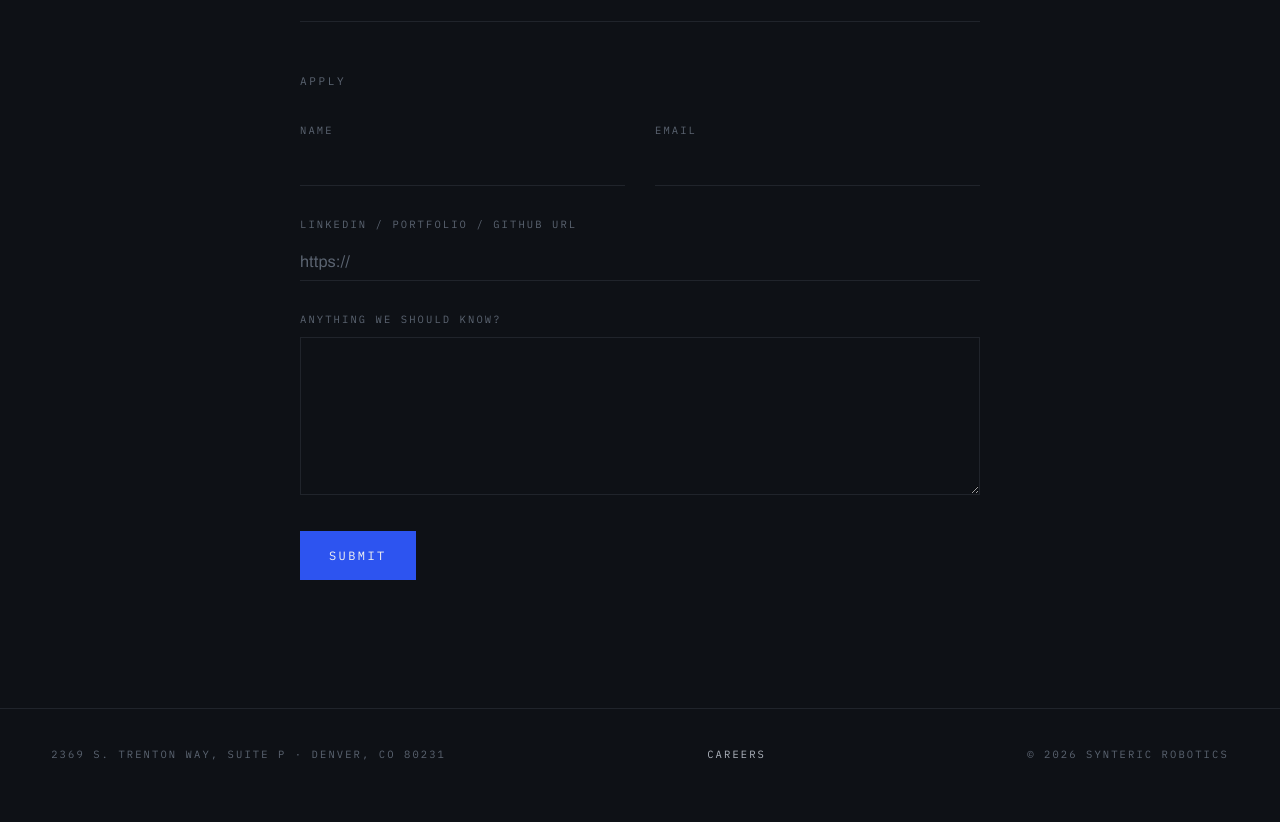
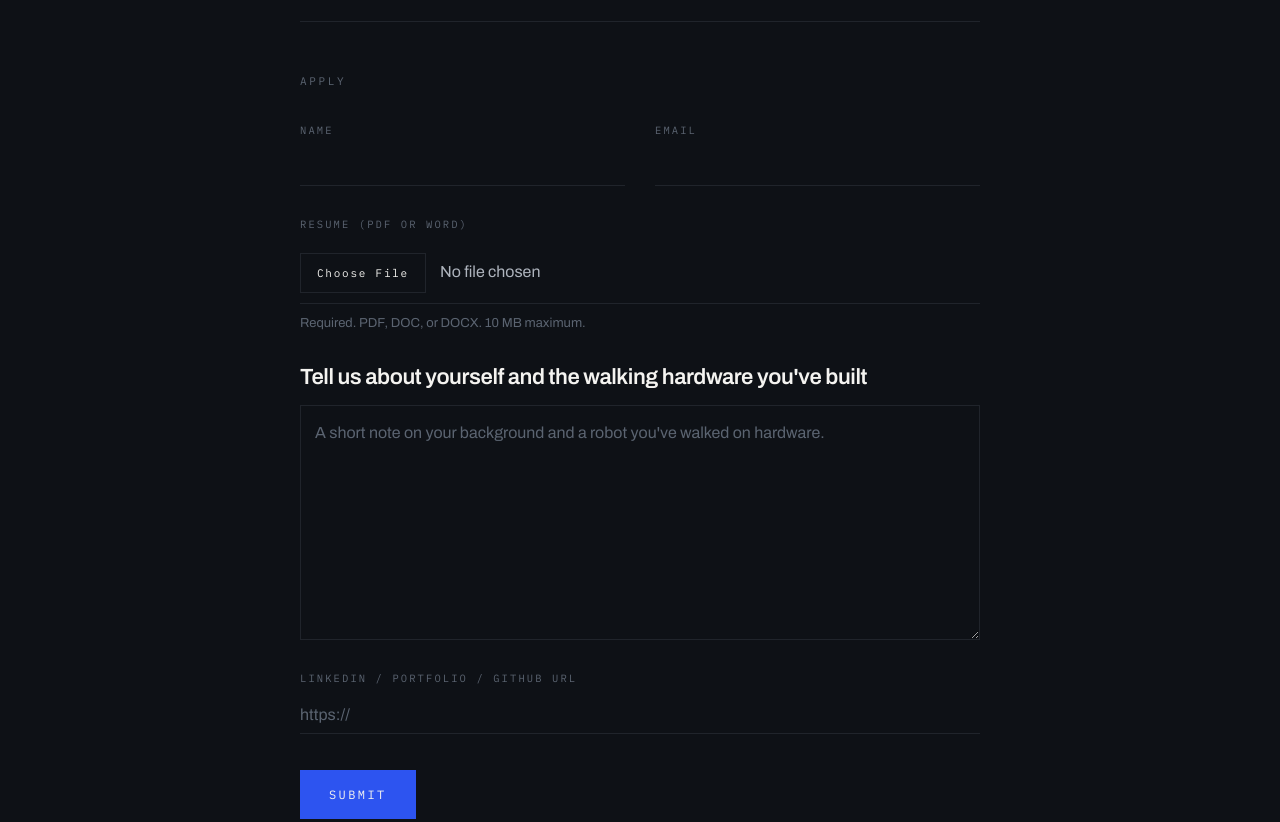
Before and after one commit to RobleusCaesar/syntericrobotics-site, a plain HTML site: page careers/contract-robotics-engineer-legged-locomotion/index.html in a window 1280 px wide. Shown: the part 2260-3082 px from the top of the page. Before the commit the page ends 3060 px from the top, so only its background shows below. Drawn offline with Linux system fonts and the light colour scheme.

Commit message:
Require a resume and a note on career applications (#2)
FormSubmit only delivers file attachments from a multipart form POST,
so the role forms stop using the JSON AJAX call. Applicants must attach
a PDF or Word resume and write a short note. The recipient, subject,
role, and honeypot stay the same.

Co-authored-by: Cursor Agent <cursoragent@cursor.com>
Co-authored-by: RobleusCaesar <RobleusCaesar@users.noreply.github.com>

```diff
--- a/careers/contract-robotics-engineer-legged-locomotion/index.html
+++ b/careers/contract-robotics-engineer-legged-locomotion/index.html
@@ -39,6 +39,11 @@ a:hover { color:#2D54F0; }
 input, textarea, button { font-family:inherit; }
 input:focus-visible, textarea:focus-visible, button:focus-visible { outline:1px solid #2D54F0; outline-offset:2px; }
 input::placeholder, textarea::placeholder { color:#5B6471; }
+input[type="file"] { width:100%; max-width:100%; color:#AEB4BD; font-size:16px; color-scheme:dark; }
+input[type="file"]::file-selector-button,
+input[type="file"]::-webkit-file-upload-button { font-family:'IBM Plex Mono', monospace; font-size:11px; letter-spacing:0.16em; color:#F4F3F0; background:transparent; border:1px solid #20242B; padding:12px 16px; margin-right:14px; cursor:pointer; }
+input[type="file"]::file-selector-button:hover,
+input[type="file"]::-webkit-file-upload-button:hover { border-color:#2D54F0; color:#2D54F0; }
 @media (prefers-reduced-motion: reduce) { *, *::before, *::after { animation:none !important; transition:none !important; } }
 </style>
 </helmet>
@@ -115,15 +120,7 @@ input::placeholder, textarea::placeholder { color:#5B6471; }
     <section id="apply" style="position:relative;margin-top:clamp(64px,8vw,104px);border-top:1px solid #20242B;padding-top:clamp(36px,4vw,52px)">
       <p style="font-family:'IBM Plex Mono',monospace;font-size:11px;letter-spacing:0.24em;color:#5B6471;margin:0">APPLY</p>
 
-      <sc-if value="{{ submitted }}" hint-placeholder-val="{{ false }}">
-        <div style="margin-top:32px;display:flex;align-items:center;gap:12px">
-          <span style="width:6px;height:6px;background:#E0A23A;border-radius:50%"></span>
-          <p style="font-family:'IBM Plex Mono',monospace;font-size:13px;letter-spacing:0.2em;color:#F4F3F0;margin:0">RECEIVED. WE'LL BE IN TOUCH.</p>
-        </div>
-      </sc-if>
-
-      <sc-if value="{{ open }}" hint-placeholder-val="{{ true }}">
-        <form onSubmit="{{ submit }}" style="margin-top:32px;display:grid;gap:30px">
+      <form method="POST" action="https://formsubmit.co/rob@syntericrobotics.com" enctype="multipart/form-data" onSubmit="{{ submit }}" style="margin-top:32px;display:grid;gap:30px">
         <div style="display:grid;grid-template-columns:repeat(auto-fit,minmax(240px,1fr));gap:30px">
           <label style="display:grid;gap:10px">
             <span style="font-family:'IBM Plex Mono',monospace;font-size:10.5px;letter-spacing:0.2em;color:#5B6471">NAME</span>
@@ -135,22 +132,25 @@ input::placeholder, textarea::placeholder { color:#5B6471; }
           </label>
         </div>
         <label style="display:grid;gap:10px">
+          <span style="font-family:'IBM Plex Mono',monospace;font-size:10.5px;letter-spacing:0.2em;color:#5B6471">RESUME (PDF OR WORD)</span>
+          <input name="attachment" type="file" accept=".pdf,.doc,.docx,application/pdf,application/msword,application/vnd.openxmlformats-officedocument.wordprocessingml.document" required="required" aria-describedby="resume-hint" onChange="{{ onResume }}" style="background:transparent;border:0;border-bottom:1px solid #20242B;color:#AEB4BD;font-size:16px;padding:10px 0;width:100%;transition:border-color 200ms ease" style-focus="border-bottom:1px solid #2D54F0">
+          <span id="resume-hint" style="font-family:Archivo;font-size:13px;line-height:1.5;color:#5B6471">Required. PDF, DOC, or DOCX. 10 MB maximum.</span>
+        </label>
+        <label style="display:grid;gap:12px">
+          <span style="font-family:Archivo;font-weight:600;font-size:clamp(18px,2vw,22px);line-height:1.35;letter-spacing:-0.02em;color:#F4F3F0;text-wrap:pretty">Tell us about yourself and the walking hardware you've built</span>
+          <textarea name="notes" rows="8" required="required" onInput="{{ onNotes }}" placeholder="A short note on your background and a robot you've walked on hardware." style="background:transparent;border:1px solid #20242B;color:#F4F3F0;font-size:16px;line-height:1.6;padding:14px;resize:vertical;min-height:200px;transition:border-color 200ms ease" style-focus="border:1px solid #2D54F0"></textarea>
+        </label>
+        <label style="display:grid;gap:10px">
           <span style="font-family:'IBM Plex Mono',monospace;font-size:10.5px;letter-spacing:0.2em;color:#5B6471">LINKEDIN / PORTFOLIO / GITHUB URL</span>
           <input name="link" type="url" placeholder="https://" style="background:transparent;border:0;border-bottom:1px solid #20242B;color:#F4F3F0;font-size:16px;padding:10px 0;transition:border-color 200ms ease" style-focus="border-bottom:1px solid #2D54F0">
         </label>
-          <label style="display:grid;gap:10px">
-            <span style="font-family:'IBM Plex Mono',monospace;font-size:10.5px;letter-spacing:0.2em;color:#5B6471">ANYTHING WE SHOULD KNOW?</span>
-            <textarea name="notes" rows="5" style="background:transparent;border:1px solid #20242B;color:#F4F3F0;font-size:16px;line-height:1.6;padding:14px;resize:vertical;transition:border-color 200ms ease" style-focus="border:1px solid #2D54F0"></textarea>
-          </label>
+        <input type="hidden" name="_subject" value="Synteric application: Legged Locomotion">
+        <input type="hidden" name="role" value="Contract Robotics Engineer: Legged Locomotion">
         <input type="text" name="_honey" tabindex="-1" autocomplete="off" aria-hidden="true" style="position:absolute;left:-9999px;width:1px;height:1px;opacity:0">
         <div style="display:flex;align-items:center;gap:20px;flex-wrap:wrap;margin-top:6px">
           <button type="submit" style="font-family:'IBM Plex Mono',monospace;font-size:12px;letter-spacing:0.2em;white-space:nowrap;background:#2D54F0;color:#F4F3F0;border:1px solid #2D54F0;padding:16px 28px;cursor:pointer;transition:background 200ms ease" style-hover="background:#0E1116;color:#F4F3F0">SUBMIT</button>
         </div>
-          <sc-if value="{{ failed }}" hint-placeholder-val="{{ false }}">
-            <p style="font-family:'IBM Plex Mono',monospace;font-size:11px;letter-spacing:0.18em;line-height:1.7;color:#E0A23A;margin:0">{{ errorText }}</p>
-          </sc-if>
       </form>
-      </sc-if>
     </section>
   </main>
 
@@ -164,35 +164,49 @@ input::placeholder, textarea::placeholder { color:#5B6471; }
 </div>
 </x-dc>
 <script type="text/x-dc" data-dc-script>
-const ROLE = 'Contract Robotics Engineer: Legged Locomotion';
+// Resumes must be multipart/form-data. FormSubmit documents that as a normal
+// form POST (enctype, file field name="attachment", 10 MB combined). The AJAX
+// JSON endpoint cannot carry the file, so a valid form submits natively.
+// Same recipient. No _captcha or _next field, so FormSubmit's defaults apply.
+const ENDPOINT = "https://formsubmit.co/rob@syntericrobotics.com";
+const MAX_RESUME_BYTES = 10 * 1024 * 1024;
+
+function resumeError(file) {
+  if (!file) return "";
+  if (!/\.(pdf|doc|docx)$/i.test(file.name)) return "Upload a PDF, DOC, or DOCX resume.";
+  if (file.size <= 0) return "That resume file is empty.";
+  if (file.size > MAX_RESUME_BYTES) return "Resume must be 10 MB or smaller.";
+  return "";
+}
 
 class Component extends DCLogic {
-  state = { submitted: false, error: null, sending: false };
   renderVals() {
     return {
-      submitted: this.state.submitted,
-      open: !this.state.submitted,
-      failed: !!this.state.error,
-      errorText: this.state.error || "",
+      onResume: e => {
+        const input = e.target;
+        if (!input || input.type !== "file") return;
+        const file = input.files && input.files[0];
+        input.setCustomValidity(resumeError(file));
+      },
+      onNotes: e => {
+        const el = e.target;
+        if (!el) return;
+        el.setCustomValidity(el.value.trim() ? "" : "Tell us a bit about yourself.");
+      },
       submit: e => {
+        const form = (e && e.target && e.target.tagName === "FORM") ? e.target : null;
+        if (!form) return;
+        form.action = ENDPOINT;
+        form.method = "post";
+        form.enctype = "multipart/form-data";
+        const notes = form.querySelector('textarea[name="notes"]');
+        const resume = form.querySelector('input[name="attachment"]');
+        if (notes) notes.setCustomValidity(notes.value.trim() ? "" : "Tell us a bit about yourself.");
+        if (resume) resume.setCustomValidity(resumeError(resume.files && resume.files[0]));
+        if (!form.checkValidity()) {
           e.preventDefault();
-        if (this.state.sending) return;
-        const form = (e && e.target && e.target.tagName === "FORM") ? e.target : document.querySelector("form");
-        const payload = { _subject: "Synteric application: Legged Locomotion", role: ROLE };
-        new FormData(form).forEach((v, k) => { payload[k] = v; });
-        this.setState({ sending: true, error: null });
-        fetch("https://formsubmit.co/ajax/rob@syntericrobotics.com", {
-          method: "POST",
-          headers: { "Content-Type": "application/json", Accept: "application/json" },
-          body: JSON.stringify(payload)
-        })
-          .then(r => r.json().then(j => ({ ok: r.ok, j }), () => ({ ok: r.ok, j: {} })))
-          .then(res => {
-            // FormSubmit signals success with the STRING "true".
-            if (!res.ok || String(res.j.success) !== "true") throw new Error("send failed");
-            this.setState({ submitted: true, sending: false });
-          })
-          .catch(() => this.setState({ sending: false, error: "COULDN’T SEND. CHECK YOUR CONNECTION AND TRY AGAIN." }));
+          form.reportValidity();
+        }
       }
     };
   }
```
Also changed, not shown: careers/chief-technology-officer/index.html (+54 -40 lines), 1 other file. Lines whose indentation alone changed are shown as unchanged.
